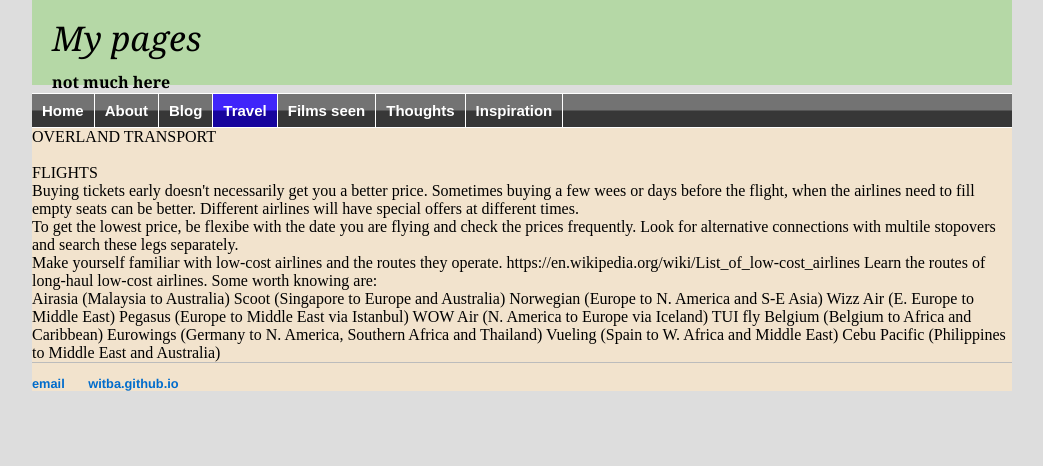
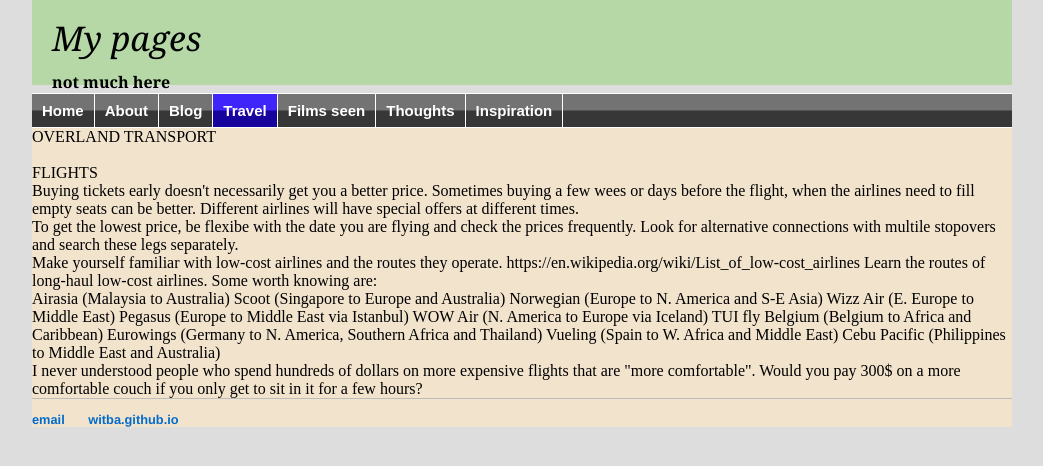
Before and after one commit to witba/witba.github.io, a Jekyll site: the page built from travel/transport.html, in a window 1280 px wide. Shown: the top 466 px of the page, without its empty margins (118-1161 px from the left). Built offline with Jekyll 4.4.1, drawn with Linux system fonts in a browser that asks for light colours.

Commit message:
Update transport.html

```diff
--- a/travel/transport.html
+++ b/travel/transport.html
@@ -26,9 +26,8 @@ TUI fly Belgium (Belgium to Africa and Caribbean)
 Eurowings (Germany to N. America, Southern Africa and Thailand)
 Vueling (Spain to W. Africa and Middle East)
 Cebu Pacific (Philippines to Middle East and Australia)
-
-
-
+<br>
+I never understood people who spend hundreds of dollars on more expensive flights that are "more comfortable". Would you pay 300$ on a more comfortable couch if you only get to sit in it for a few hours?
 
 
 
```
